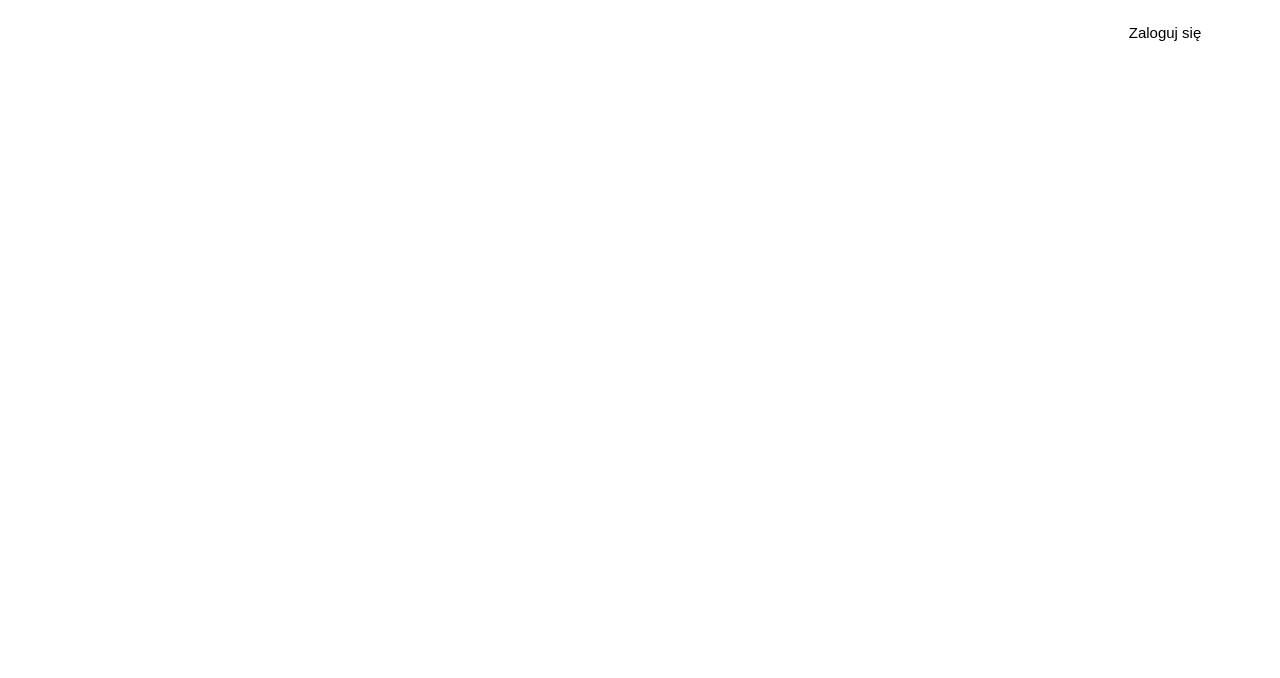
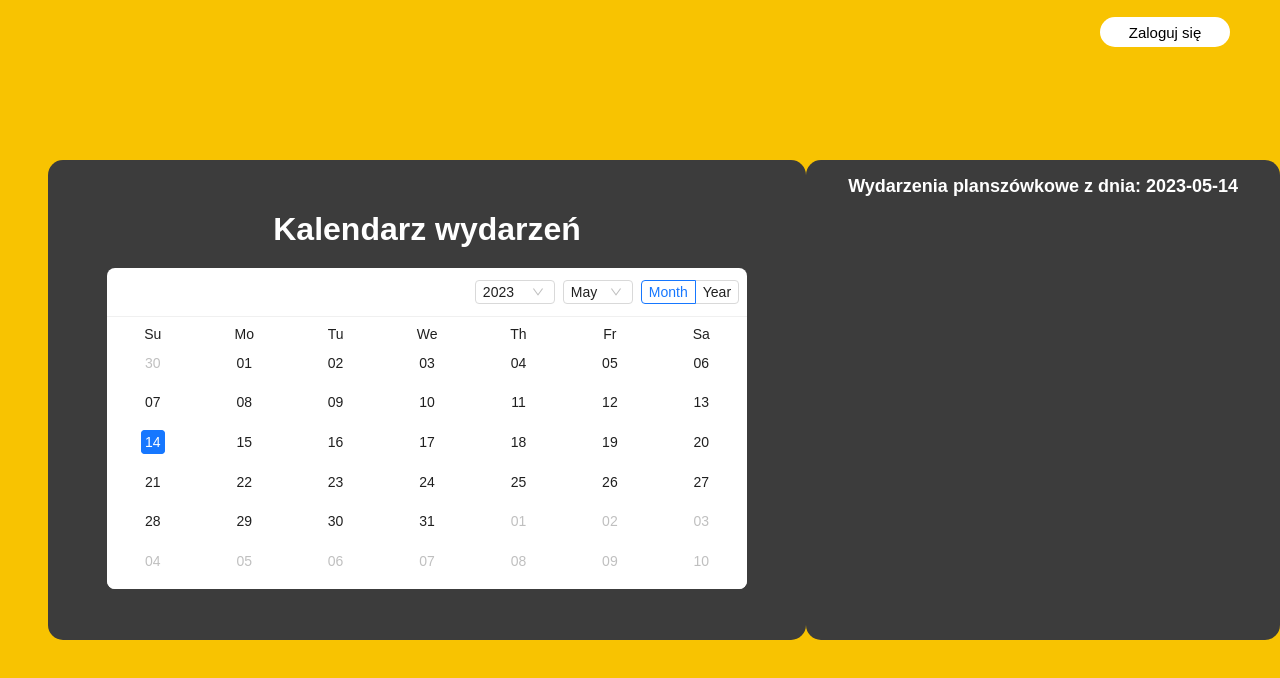
Before and after one commit to MarcinMaciejewski12/on-board, a React (Create React App) app in the folder bgComplexFront/on-board/: page /calendar in a window 1280 px wide. Before the commit this address had no page. Shown: the top 678 px of the page. Built offline with nearby package versions, Linux system fonts and the light colour scheme.

Commit message:
update calendar window

```diff
--- a/bgComplexFront/on-board/package.json
+++ b/bgComplexFront/on-board/package.json
@@ -11,6 +11,7 @@
     "@types/node": "^16.18.24",
     "@types/react": "^18.0.37",
     "@types/react-dom": "^18.0.11",
+    "antd": "^5.11.2",
     "axios": "^1.4.0",
     "framer-motion": "^10.12.7",
     "js-cookie": "^3.0.5",
--- a/bgComplexFront/on-board/src/App.tsx
+++ b/bgComplexFront/on-board/src/App.tsx
@@ -5,6 +5,7 @@ import { Theme } from "./theme/MainTheme";
 // import GamesList from "./components/gamesList/GamesList";
 import { AuthContextProvider } from "./auth/AuthContext";
 import NavigationBar from "./components/navigation/NavigationBar";
+import CalendarComp from "./pages/calendar/CalendarComp";
 import Dashboard from "./pages/dashboard/Dashboard";
 import AddPlayedGames from "./pages/dashboard/addPlayedGames/AddPlayedGames";
 import GamesListWindow from "./pages/gamesListWindow/GamesListWindow";
@@ -24,6 +25,7 @@ function App() {
             <Route path="/dashboard" element={<Dashboard />} />
             <Route path="/dashboard/:gameName" element={<AddPlayedGames />} />
             <Route path="/gamesList" element={<GamesListWindow />} />
+            <Route path="/calendar" element={<CalendarComp />} />
           </Routes>
         </ThemeProvider>
       </QueryClientProvider>
--- a/bgComplexFront/on-board/src/components/navigation/NavigationBar.tsx
+++ b/bgComplexFront/on-board/src/components/navigation/NavigationBar.tsx
@@ -47,16 +47,9 @@ const NavigationBar = () => {
                 scale: 1.2,
               }}
             >
-              Kalendarium
-            </motion.li>
-          </Navigation>
-          <Navigation>
-            <motion.li
-              whileHover={{
-                scale: 1.2,
-              }}
-            >
-              Ranking
+              <Link style={{ textDecoration: "none" }} to="/calendar">
+                Kalendarium
+              </Link>
             </motion.li>
           </Navigation>
         </ul>
--- a/bgComplexFront/on-board/src/components/navigation/NavigationBarStyle.tsx
+++ b/bgComplexFront/on-board/src/components/navigation/NavigationBarStyle.tsx
@@ -19,8 +19,7 @@ export const NavigationContainer = styled.nav`
 
 export const Navigation = styled.div`
   display: grid;
-  grid-template-columns: repeat(4, 1fr); /* 4 columns with equal width */
-  /* grid-template-rows: 8vh; */
+  grid-template-columns: repeat(3, 1fr);
 
   & li {
     width: 15vw;
@@ -32,8 +31,8 @@ export const Navigation = styled.div`
     cursor: pointer;
 
     a {
-      text-decoration: none; /* Remove underline for the link */
-      color: white; /* Customize the link color */
+      text-decoration: none;
+      color: white;
     }
   }
 `;
--- /dev/null
+++ b/bgComplexFront/on-board/src/pages/calendar/CalendarComp.tsx
@@ -0,0 +1,50 @@
+import { Calendar } from "antd";
+import type { Dayjs } from "dayjs";
+import dayjs from "dayjs";
+import { useState } from "react";
+import {
+  AllMeetings,
+  CalendarBackground,
+  CalendarComponent,
+  CalendarContainer,
+  MeetingsContainer,
+} from "./CalendarCompStyle";
+
+const CalendarComp = () => {
+  const [value, setValue] = useState(() => dayjs(new Date()));
+  const [selectedValue, setSelectedValue] = useState(() => dayjs(new Date()));
+  const onSelect = (newValue: Dayjs) => {
+    setValue(newValue);
+    setSelectedValue(newValue);
+  };
+
+  const onPanelChange = (newValue: Dayjs) => {
+    setValue(newValue);
+  };
+  return (
+    <CalendarComponent>
+      <CalendarBackground>
+        <h1>Kalendarz wydarzeń</h1>
+        <CalendarContainer>
+          <Calendar
+            fullscreen={false}
+            value={value}
+            onSelect={onSelect}
+            onPanelChange={onPanelChange}
+          />
+        </CalendarContainer>
+      </CalendarBackground>
+      <MeetingsContainer>
+        <AllMeetings>
+          <h1>
+            {`Wydarzenia planszówkowe z dnia: ${selectedValue?.format(
+              "YYYY-MM-DD"
+            )}`}
+          </h1>
+        </AllMeetings>
+      </MeetingsContainer>
+    </CalendarComponent>
+  );
+};
+
+export default CalendarComp;
--- /dev/null
+++ b/bgComplexFront/on-board/src/pages/calendar/CalendarCompStyle.tsx
@@ -0,0 +1,55 @@
+import styled from "styled-components";
+export const CalendarComponent = styled.div`
+  width: 100vw;
+  height: 100vh;
+  /* position: fixed; */
+  display: flex;
+  align-items: center;
+  justify-content: space-around;
+  background-color: ${(props) => props.theme.colors.primary};
+`;
+
+export const CalendarBackground = styled.div`
+  width: 60vw;
+  height: 60vh;
+  max-height: 60vh;
+  border-radius: 15px;
+  display: flex;
+  align-items: center;
+  justify-content: center;
+  flex-direction: column;
+  margin-left: 3rem;
+  background-color: ${(props) => props.theme.colors.secondary};
+
+  & h1 {
+    color: white;
+    margin-bottom: 20px;
+  }
+`;
+
+export const CalendarContainer = styled.div`
+  width: 50vw;
+  max-height: 60vh;
+  display: flex;
+  align-items: center;
+`;
+
+export const MeetingsContainer = styled.div`
+  width: 60vh;
+  height: 60vh;
+  border-radius: 15px;
+  background-color: ${(props) => props.theme.colors.secondary};
+`;
+
+export const AllMeetings = styled.div`
+  width: 100%;
+
+  display: flex;
+  align-items: center;
+  justify-content: center;
+  & h1 {
+    color: white;
+    font-size: 18px;
+    padding: 1rem;
+  }
+`;
--- a/package.json
+++ b/package.json
@@ -2,6 +2,7 @@
   "dependencies": {
     "@fortawesome/fontawesome-svg-core": "^6.4.2",
     "@fortawesome/react-fontawesome": "^0.2.0",
+    "antd": "^5.11.2",
     "react-auth-kit": "^2.12.6",
     "vm-browserify": "^1.1.2"
   }
```
Also changed, not shown: 2 other files (tests, documents, lock files or other folders).
